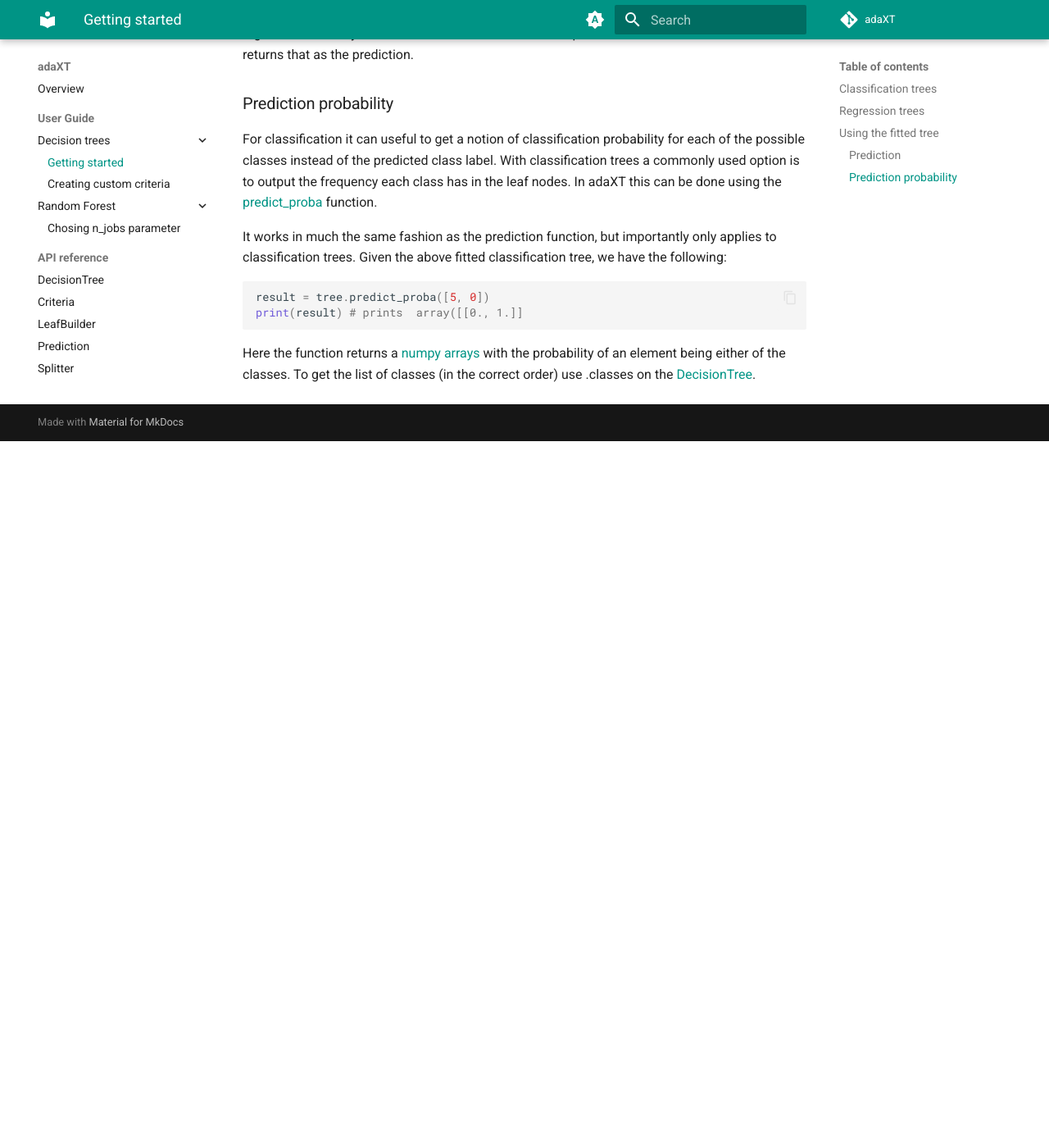
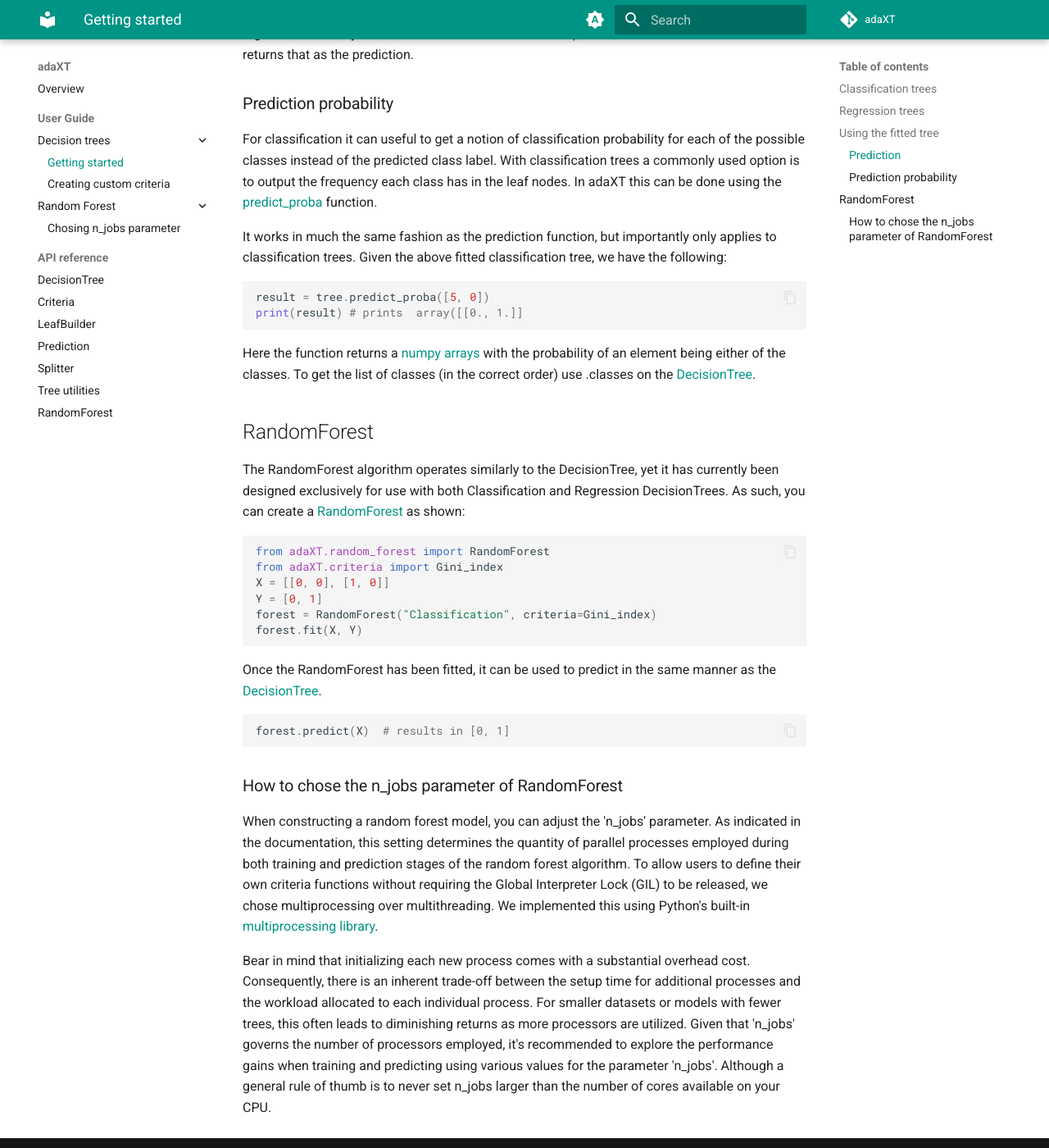
Before and after one commit to NiklasPfister/adaXT, an MkDocs documentation site: the page built from docs/user_guide/getting_started.md, in a window 1280 px wide and 1400 px high, scrolled down 1331 px. Shown: the whole window at 82% size. Built offline with MkDocs 1.6.1 and Material for MkDocs 9.7.7, drawn with Linux system fonts in a browser that asks for light colours; comment, search, counter and statistics services are not loaded; before the commit the page ends 1869 px from its top, so only the background shows below that.

Commit message:
Added some RandomForest documentation

````diff
--- a/docs/user_guide/getting_started.md
+++ b/docs/user_guide/getting_started.md
@@ -85,3 +85,30 @@
 with the probability of an element being either of the classes. To get
 the list of classes (in the correct order) use .classes on the
 [DecisionTree](../api_docs/DecisionTree.md).
+
+
+## RandomForest
+The RandomForest algorithm operates similarly to the DecisionTree,
+yet it has currently been designed exclusively for use with both Classification and Regression DecisionTrees.
+As such, you can create a [RandomForest](/docs/api_docs/RandomForest.md) as shown:
+```python
+from adaXT.random_forest import RandomForest
+from adaXT.criteria import Gini_index
+X = [[0, 0], [1, 0]]
+Y = [0, 1]
+forest = RandomForest("Classification", criteria=Gini_index)
+forest.fit(X, Y)
+```
+
+Once the RandomForest has been fitted, it can be used to predict in the same manner as the [DecisionTree](/docs/api_docs/DecisionTree.md).
+
+```python
+forest.predict(X)  # results in [0, 1]
+```
+
+
+### How to chose the n_jobs parameter of RandomForest
+When constructing a random forest model, you can adjust the 'n_jobs' parameter. As indicated in the documentation, this setting determines the quantity of parallel processes employed during both training and prediction stages of the random forest algorithm. To allow users to define their own criteria functions without requiring the Global Interpreter Lock (GIL) to be released, we chose multiprocessing over multithreading. We implemented this using Python's built-in [multiprocessing library](https://docs.python.org/3/library/multiprocessing.html).
+
+Bear in mind that initializing each new process comes with a substantial overhead cost. Consequently, there is an inherent trade-off between the setup time for additional processes and the workload allocated to each individual process. For smaller datasets or models with fewer trees, this often leads to diminishing returns as more processors are utilized. Given that 'n_jobs' governs the number of processors employed, it's recommended to explore the performance gains when training and predicting using various values for the parameter 'n_jobs'. Although a general rule of thumb is to never set n_jobs larger
+than the number of cores available on your CPU.
--- a/mkdocs.yml
+++ b/mkdocs.yml
@@ -2,11 +2,10 @@
 site_url: https://niklaspfister.github.io/adaXT/
 
 repo_url: https://github.com/NiklasPfister/adaXT
-repo_name: 'adaXT'
-edit_uri: '?query=root/path/docs/'
+repo_name: "adaXT"
+edit_uri: "?query=root/path/docs/"
 watch: [mkdocs.yml, README.md, src/adaXT]
 site_description: Adaptable and Extendable Decision Trees
-
 
 plugins:
   - search:
@@ -39,41 +38,42 @@
 
   # Adding dark mode
   palette:
-  - media: "(prefers-color-scheme)"
-    toggle:
-      icon: material/brightness-auto
-      name: Switch to light mode
-  - media: "(prefers-color-scheme: light)"
-    scheme: default
-    primary: teal
-    accent: purple
-    toggle:
-      icon: material/weather-sunny
-      name: Switch to dark mode
-  - media: "(prefers-color-scheme: dark)"
-    scheme: slate
-    primary: black
-    accent: lime
-    toggle:
-      icon: material/weather-night
-      name: Switch to system preference
+    - media: "(prefers-color-scheme)"
+      toggle:
+        icon: material/brightness-auto
+        name: Switch to light mode
+    - media: "(prefers-color-scheme: light)"
+      scheme: default
+      primary: teal
+      accent: purple
+      toggle:
+        icon: material/weather-sunny
+        name: Switch to dark mode
+    - media: "(prefers-color-scheme: dark)"
+      scheme: slate
+      primary: black
+      accent: lime
+      toggle:
+        icon: material/weather-night
+        name: Switch to system preference
 
 # Navigation bar on the left
 nav:
   - Overview: index.md
   - User Guide:
-    - Decision trees:
-      - Getting started: user_guide/getting_started.md
-      - Creating custom criteria: user_guide/creatingCriteria.md
-    - Random Forest:
-      - Chosing n_jobs parameter: RandomForest/user_guide/chosing_n_jobs.md
+      - Decision trees:
+          - Getting started: user_guide/getting_started.md
+          - Creating custom criteria: user_guide/creatingCriteria.md
+      - Random Forest:
+          - Chosing n_jobs parameter: RandomForest/user_guide/chosing_n_jobs.md
   - API reference:
-    - DecisionTree: api_docs/DecisionTree.md
-    - Criteria: api_docs/Criteria.md
-    - LeafBuilder: api_docs/LeafBuilder.md
-    - Prediction: api_docs/Prediction.md
-    - Splitter: api_docs/Splitter.md
-    - Tree utilities: api_docs/tree_utils.md
+      - DecisionTree: api_docs/DecisionTree.md
+      - Criteria: api_docs/Criteria.md
+      - LeafBuilder: api_docs/LeafBuilder.md
+      - Prediction: api_docs/Prediction.md
+      - Splitter: api_docs/Splitter.md
+      - Tree utilities: api_docs/tree_utils.md
+      - RandomForest: api_docs/RandomForest.md
 
 # For setting up math and code blocks
 markdown_extensions:
````
Also changed, not shown: docs/RandomForest/user_guide/chosing_n_jobs.md (deleted, +0 -3 lines), docs/api_docs/RandomForest.md (added, +12 -0 lines).
